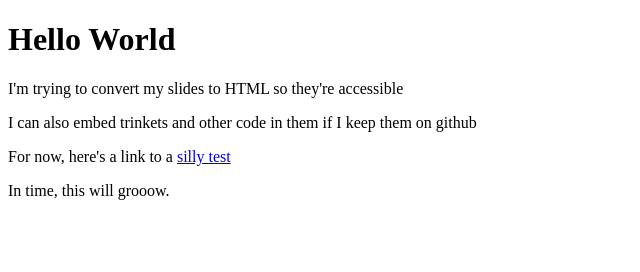
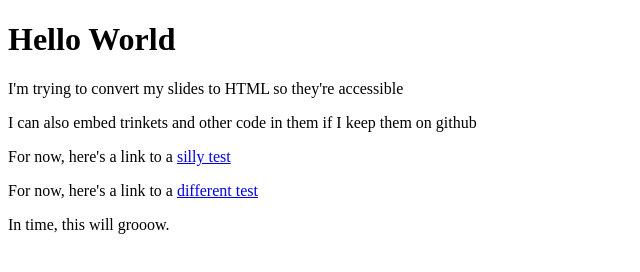
Before and after one commit to amrosa/amrosa.github.io, a plain HTML site: page index.html in a window 1280 px wide. Shown: the whole page, without its empty margins (0-640 px from the left). Drawn offline with Linux system fonts and the light colour scheme.

Commit message:
something else

```diff
--- a/index.html
+++ b/index.html
@@ -5,6 +5,7 @@
 <p>I'm trying to convert my slides to HTML so they're accessible</p>
 <p>I can also embed trinkets and other code in them if I keep them on github</p>
 <p>For now, here's a link to a <a href="/slides/191week2/Week02.html">silly test</a></p>
+<p>For now, here's a link to a <a href="/pretext-slides/slides/container/new-slides.html">different test</a></p>
 <p>In time, this will grooow.</p>
 </body>
 </html>
```
